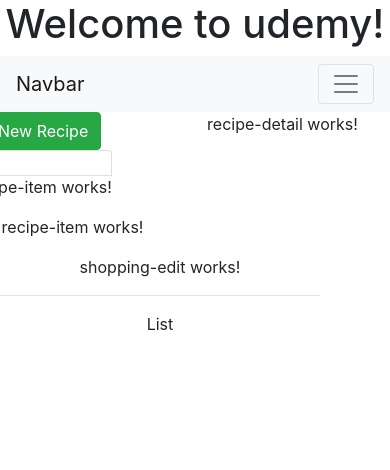
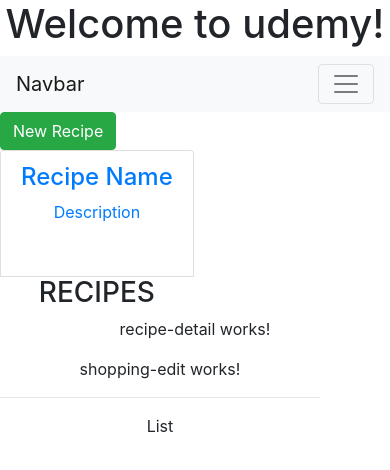
Before and after one commit to BrickSTL/udemy, an Angular app: page / in a window 390 px wide. Shown: the top 470 px of the page. Built offline with nearby package versions, Linux system fonts and the light colour scheme.

Commit message:
second commit

```diff
--- a/src/app/recipes/recipe-list/recipe-item/recipe-item.component.html
+++ b/src/app/recipes/recipe-list/recipe-item/recipe-item.component.html
@@ -1,3 +1 @@
-<p>
-  recipe-item works!
-</p>
+<h3>RECIPES</h3>
--- a/src/app/recipes/recipe-list/recipe-list.component.html
+++ b/src/app/recipes/recipe-list/recipe-list.component.html
@@ -1,13 +1,22 @@
+<div class="container-fluid">
   <div class="row">
     <div class="col-xs-12">
       <button type="button" name="button" class="btn btn-success">New Recipe</button>
     </div>
+    </div>
     <div class="row">
       <div class="col-xs-12">
-      <a href="#" class="list-group-item"></a>
+        <a href="#" class="list-group-item clearfix">
+          <div class="pull-left">
+            <h4 class="list-group-item-heading">Recipe Name</h4>
+            <p class="list-group-item-text">Description</p>
+          </div>
+          <span class="pull-right">
+            <img src="" alt="" class="img-responsive" style="max-height: 50px;">
+          </span>
+        </a>
         <app-recipe-item></app-recipe-item>
       </div>
     </div>
+
 </div>
-
-<app-recipe-item></app-recipe-item>
--- a/src/app/recipes/recipe-list/recipe-list.component.ts
+++ b/src/app/recipes/recipe-list/recipe-list.component.ts
@@ -7,11 +7,12 @@ import { Recipe } from '../recipe.model' ;
 })
 export class RecipeListComponent implements OnInit {
     recipes: Recipe[] = [
-      new Recipe('A test recipe', 'this is simply a test','https://hips.hearstapps.com/del.h-cdn.co/assets/18/11/2048x1024/landscape-1520957481-grilled-salmon-horizontal.jpg')
+      new Recipe('A test recipe', 'this is simply a test','https://www.nps.gov/subjects/camping/images/recipe_1.jpg?maxwidth=1200&maxheight=1200&autorotate=false')
     ];
   constructor() { }
 
   ngOnInit() {
+
   }
 
 }
--- a/src/app/recipes/recipes.component.html
+++ b/src/app/recipes/recipes.component.html
@@ -1,8 +1,8 @@
 <div class="row">
-  <div class="col-5">
+  <div class="col-md-5">
     <app-recipe-list></app-recipe-list>
   </div>
-  <div class="col-7">
+  <div class="col-md-7">
     <app-recipe-detail></app-recipe-detail>
   </div>
 </div>
```
Lines whose indentation alone changed are shown as unchanged.
